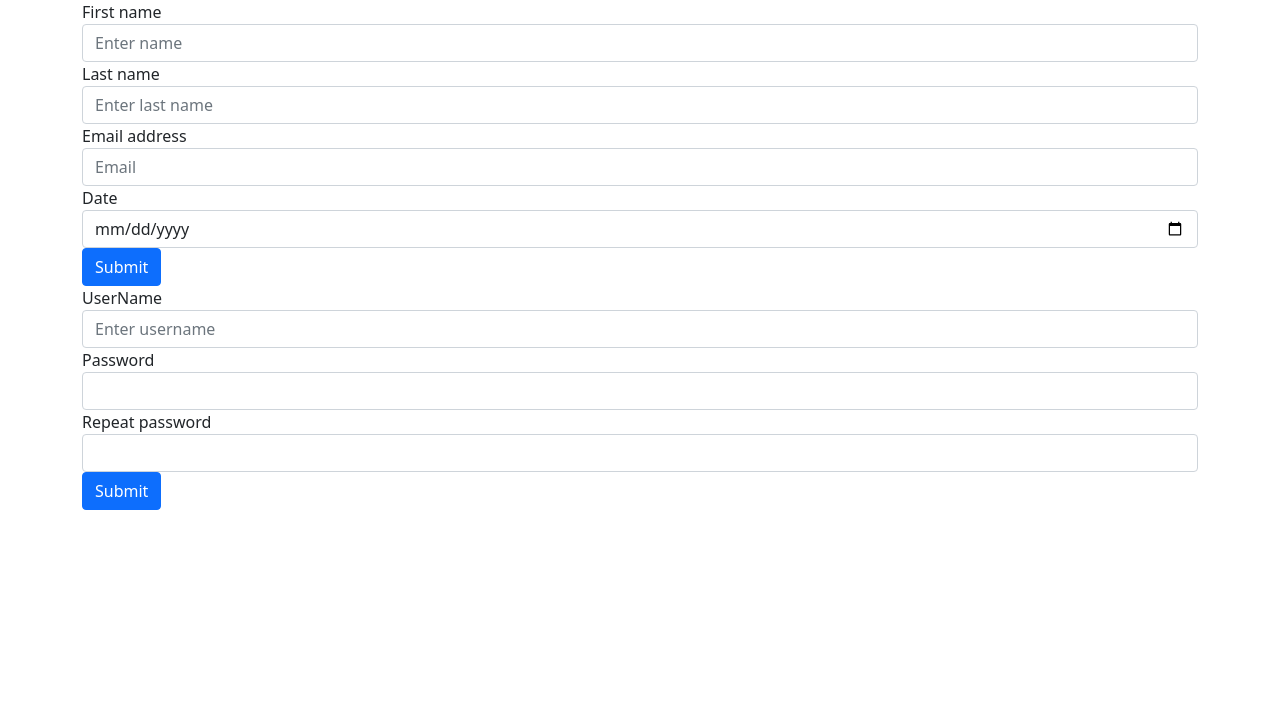
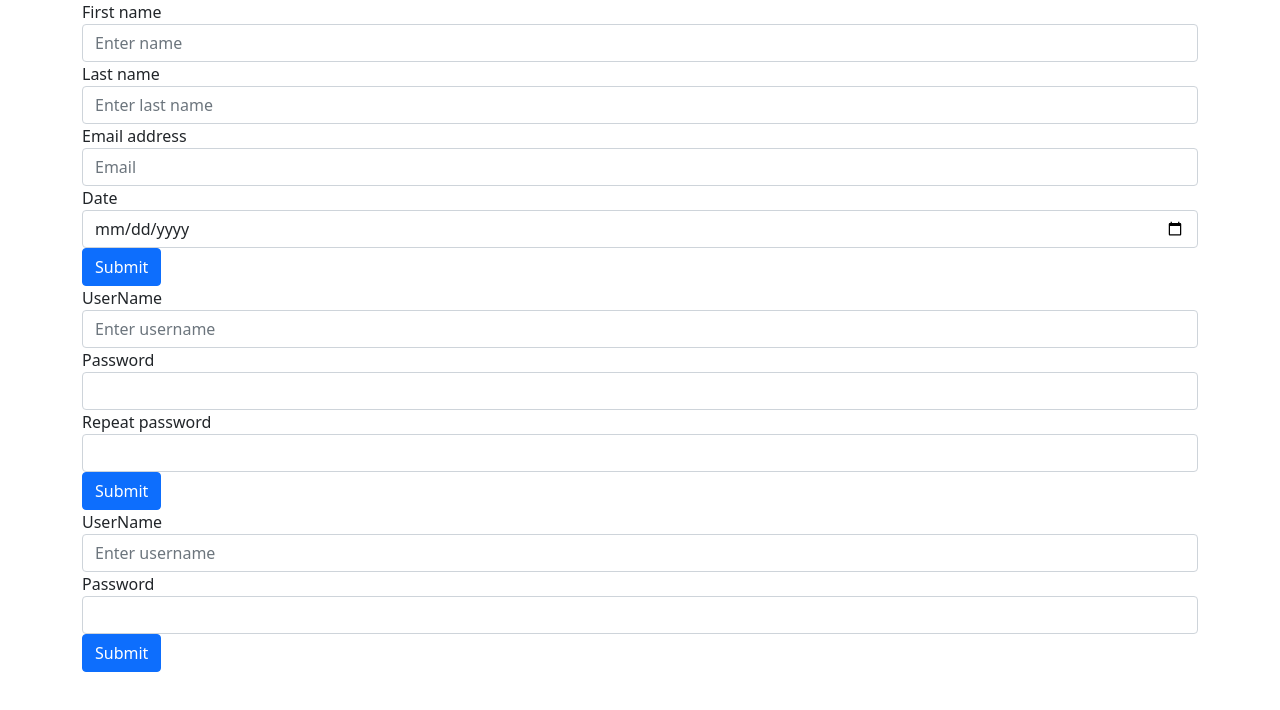
Before and after one commit to alejandromachin/202201-W4C4-alejandro-rodriguez, a React (Create React App) app: page / in a window 1280 px wide. Shown: the top 710 px of the page. Built offline with nearby package versions, Linux system fonts and the light colour scheme.

Commit message:
added basic html

```diff
--- a/src/App.js
+++ b/src/App.js
@@ -1,4 +1,5 @@
 import AccessData from "./components/AccessData/AccessData";
+import Login from "./components/Login/Login";
 import PersonalData from "./components/PersonalData/PersonalData";
 
 function App() {
@@ -6,6 +7,7 @@ function App() {
     <div className="container">
       <PersonalData />
       <AccessData />
+      <Login />
     </div>
   );
 }
--- a/src/components/Login/Login.js
+++ b/src/components/Login/Login.js
@@ -0,0 +1,35 @@
+const Login = () => {
+  return (
+    <>
+      <div className="access-data">
+        <form>
+          <div className="form-row">
+            <div className="col">
+              <label htmlFor="usernameAccess">UserName</label>
+              <input
+                id="usernameAccess"
+                type="text"
+                className="form-control"
+                placeholder="Enter username"
+              />
+            </div>
+            <div className="col">
+              <label htmlFor="passwordAccess">Password</label>
+              <input
+                id="passwordAccess"
+                type="password"
+                className="form-control"
+              />
+            </div>
+
+            <button type="submit" className="btn btn-primary">
+              Submit
+            </button>
+          </div>
+        </form>
+      </div>
+    </>
+  );
+};
+
+export default Login;
```
